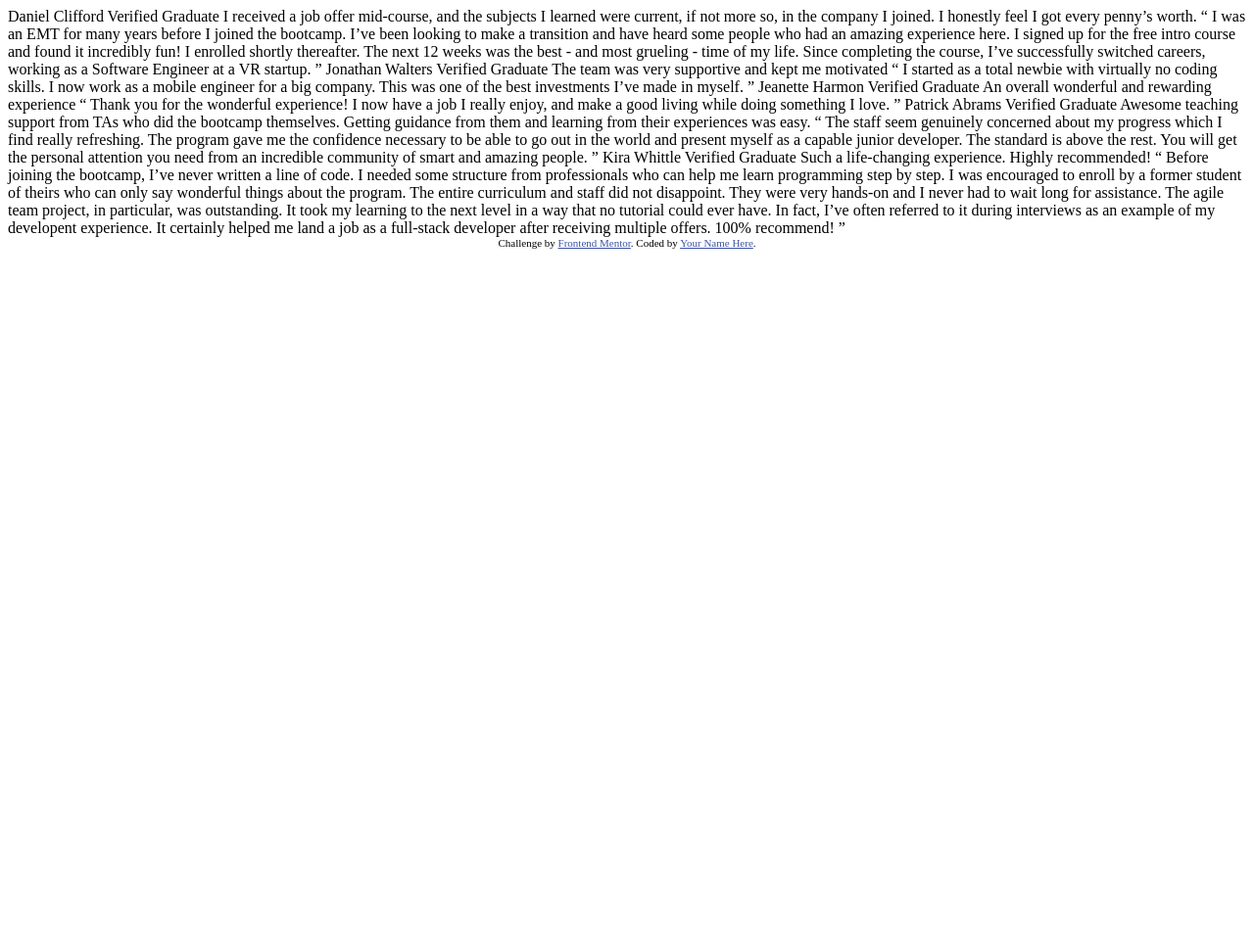
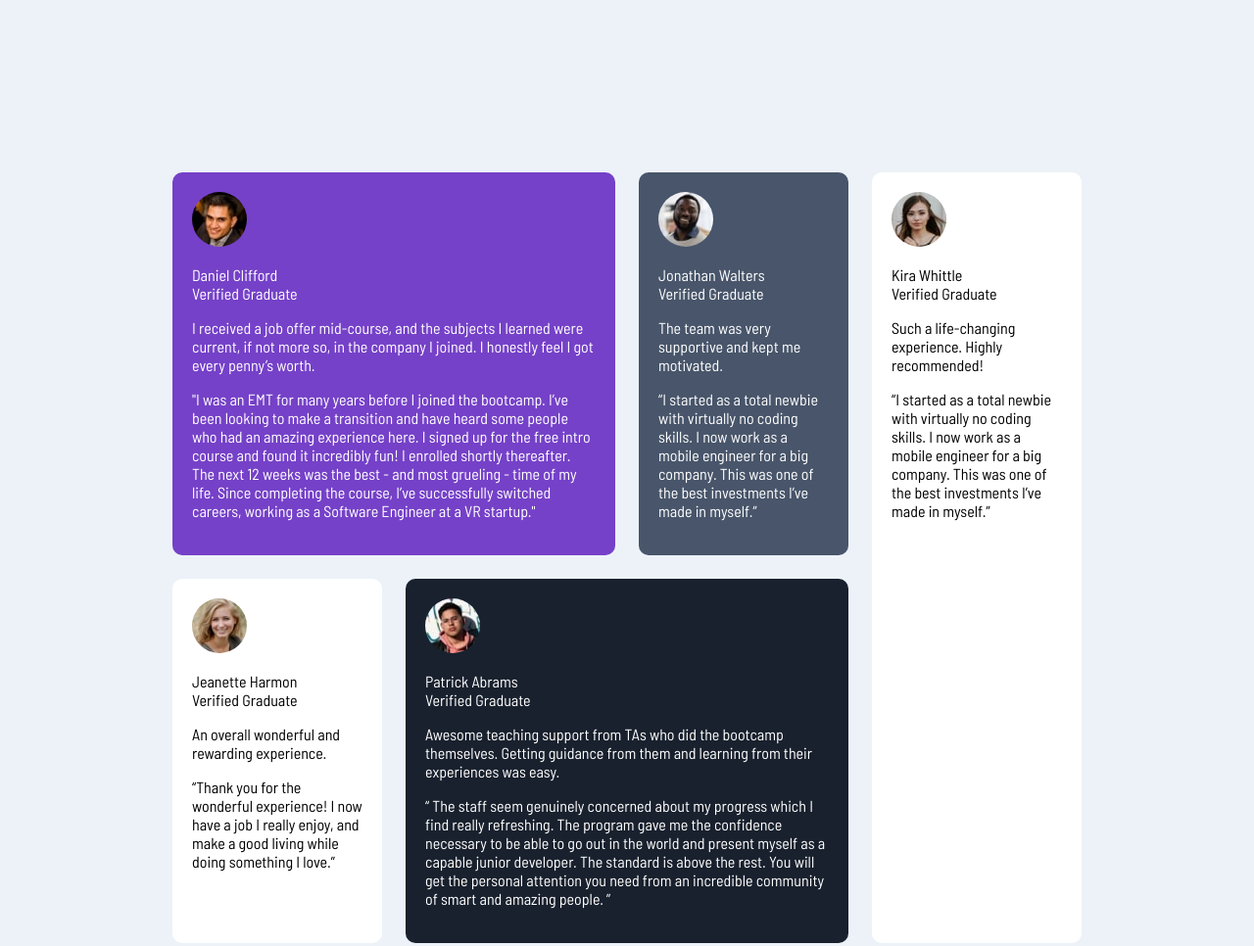
Before and after one commit to ActuallyWIKKO/testimonials-grid-section, a plain HTML site: page index.html in a window 1280 px wide. Shown: the top 966 px of the page at 98% size. Before the commit the page ends 800 px from the top, so only its background shows below. Drawn offline with Linux system fonts and the light colour scheme.

Commit message:
First edits to make the base layout work.

```diff
--- a/index.html
+++ b/index.html
@@ -5,72 +5,119 @@
   <meta name="viewport" content="width=device-width, initial-scale=1.0"> <!-- displays site properly based on user's device -->
 
   <link rel="icon" type="image/png" sizes="32x32" href="./images/favicon-32x32.png">
-
+  <link rel="preconnect" href="https://fonts.googleapis.com">
+<link rel="preconnect" href="https://fonts.gstatic.com" crossorigin>
+<link href="https://fonts.googleapis.com/css2?family=Barlow+Semi+Condensed:wght@400;500;600&display=swap" rel="stylesheet">
   <title>Frontend Mentor | [Challenge Name Here]</title>
 
   <!-- Feel free to remove these styles or customise in your own stylesheet 👍 -->
   <style>
+    :root {
+    --primary-color: hsl(263, 55%, 52%);
+    --secondary-color: hsl(217, 19%, 35%);
+    --tertiary-color: hsl(219, 29%, 14%);
+    --white-color: hsl(0, 0%, 100%);
+    --background-color: hsl(210, 46%, 95%);
+    --copy-font: 'Barlow Semi Condensed', sans-serif;
+  }
+
+  body {
+    font-family: var(--copy-font);
+    background-color: var(--background-color);
+    margin: 0;
+    padding: 0;
+  }
+
+  #container {
+    display: grid;
+    grid-template-columns: repeat(4, 1fr);
+    gap: 1.5rem;
+    padding: 1rem;
+    justify-content: center;
+    margin: 10rem;
+  }
+  img {
+    border-radius: 30px;
+  }
+  .card {
+    padding: 20px;
+    text-align: left;
+    border-radius: 10px;
+    gap: 25px;
+  }
+
+  .card:nth-child(1) {
+    grid-column: 1/3;
+    background-color: var(--primary-color);
+    color: var(--white-color);
+  }
+
+  .card:nth-child(2) {
+    grid-column: 3/3;
+    background-color: var(--secondary-color);
+    color: var(--white-color);
+  }
+
+  .card:nth-child(3) {
+    grid-column: 1 / 2;
+    background-color: var(--white-color);
+  }
+
+  .card:nth-child(4) {
+    grid-column: 2 / 4;
+    background-color: var(--tertiary-color);
+    color: var(--white-color);
+  }
+
+  .card:nth-child(5) {
+    grid-column: 4 / 5;
+    grid-row: 1 / 3;
+    background-color: var(--white-color);
+  }
     .attribution { font-size: 11px; text-align: center; }
     .attribution a { color: hsl(228, 45%, 44%); }
   </style>
 </head>
 <body>
-  Daniel Clifford
-  Verified Graduate
+<section role="main">
+<div id="container">
+  <div id="1" class="card">
+    <img src="./images/image-daniel.jpg" alt="PortraitofDanielClifford">
+    <p>Daniel Clifford<br><span> Verified Graduate</span></p>
+    <p>I received a job offer mid-course, and the subjects I learned were current, if not more so, in the company I joined. I honestly feel I got every penny’s worth.</p>
+    <p>"I was an EMT for many years before I joined the bootcamp. I’ve been looking to make a transition and have heard some people who had an amazing experience here. I signed up for the free intro course and found it incredibly fun! I enrolled shortly thereafter. The next 12 weeks was the best - and most grueling - time of my life. Since completing the course, I’ve successfully switched careers, working as a Software Engineer at a VR startup."</p>
+  </div>
+  <div id="2" class="card">
+    <img src="./images/image-jonathan.jpg" alt="PortraitofJonathanWalters">
+    <p>Jonathan Walters<br><span> Verified Graduate</span></p>
+    <p>The team was very supportive and kept me motivated.</p>
+    <p>“I started as a total newbie with virtually no coding skills. I now work as a mobile engineer for a big company. This was one of the best investments I’ve made in myself.”</p>
+  </div>
+  <div id="3" class="card">
+    <img src="./images/image-jeanette.jpg" alt="PortraitofJeanetteHarmon">
+    <p>Jeanette Harmon<br><span> Verified Graduate</span></p>
+    <p>An overall wonderful and rewarding experience.</p>
+    <p>“Thank you for the wonderful experience! I now have a job I really enjoy, and make a good living while doing something I love.”</p>
+  </div>
+  <div id="4" class="card">
+    <img src="./images/image-patrick.jpg" alt="PortraitofPatrickAbrams">
+    <p>Patrick Abrams<br><span> Verified Graduate</span></p>
+    <p>Awesome teaching support from TAs who did the bootcamp themselves. Getting guidance from them and learning from their experiences was easy.</p>
+    <p>“ The staff seem genuinely concerned about my progress which I find really refreshing. The program gave me the confidence necessary to be able to go out in the world and present myself as a capable junior developer. The standard is above the rest. You will get the personal attention you need from
+      an incredible community of smart and amazing people. ”</p>
+  </div>
+  <div id="5" class="card">
+    <img src="./images/image-kira.jpg" alt="PortraitofKira">
+    <p>Kira Whittle<br><span> Verified Graduate</span></p>
+    <p>Such a life-changing experience. Highly recommended!</p>
+    <p>“I started as a total newbie with virtually no coding skills. I now work as a mobile engineer for a big company. This was one of the best investments I’ve made in myself.”</p>
+</div>
 
-  I received a job offer mid-course, and the subjects I learned were current, if not more so,
-  in the company I joined. I honestly feel I got every penny’s worth.
-
-  “ I was an EMT for many years before I joined the bootcamp. I’ve been looking to make a
-  transition and have heard some people who had an amazing experience here. I signed up
-  for the free intro course and found it incredibly fun! I enrolled shortly thereafter.
-  The next 12 weeks was the best - and most grueling - time of my life. Since completing
-  the course, I’ve successfully switched careers, working as a Software Engineer at a VR startup. ”
-
-  Jonathan Walters
-  Verified Graduate
-
-  The team was very supportive and kept me motivated
-
-  “ I started as a total newbie with virtually no coding skills. I now work as a mobile engineer
-  for a big company. This was one of the best investments I’ve made in myself. ”
-
-  Jeanette Harmon
-  Verified Graduate
-
-  An overall wonderful and rewarding experience
-
-  “ Thank you for the wonderful experience! I now have a job I really enjoy, and make a good living
-  while doing something I love. ”
-
-  Patrick Abrams
-  Verified Graduate
-
-  Awesome teaching support from TAs who did the bootcamp themselves. Getting guidance from them and
-  learning from their experiences was easy.
-
-  “ The staff seem genuinely concerned about my progress which I find really refreshing. The program
-  gave me the confidence necessary to be able to go out in the world and present myself as a capable
-  junior developer. The standard is above the rest. You will get the personal attention you need from
-  an incredible community of smart and amazing people. ”
-
-  Kira Whittle
-  Verified Graduate
-
-  Such a life-changing experience. Highly recommended!
-
-  “ Before joining the bootcamp, I’ve never written a line of code. I needed some structure from
-  professionals who can help me learn programming step by step. I was encouraged to enroll by a former
-  student of theirs who can only say wonderful things about the program. The entire curriculum and staff
-  did not disappoint. They were very hands-on and I never had to wait long for assistance. The agile team
-  project, in particular, was outstanding. It took my learning to the next level in a way that no tutorial
-  could ever have. In fact, I’ve often referred to it during interviews as an example of my developent
-  experience. It certainly helped me land a job as a full-stack developer after receiving multiple offers.
-  100% recommend! ”
-
+</div>
+</section>
   <div class="attribution">
     Challenge by <a href="https://www.frontendmentor.io?ref=challenge" target="_blank">Frontend Mentor</a>.
-    Coded by <a href="#">Your Name Here</a>.
+    Coded by <a href="#">WIKKO</a>.
   </div>
 </body>
 </html>
```
